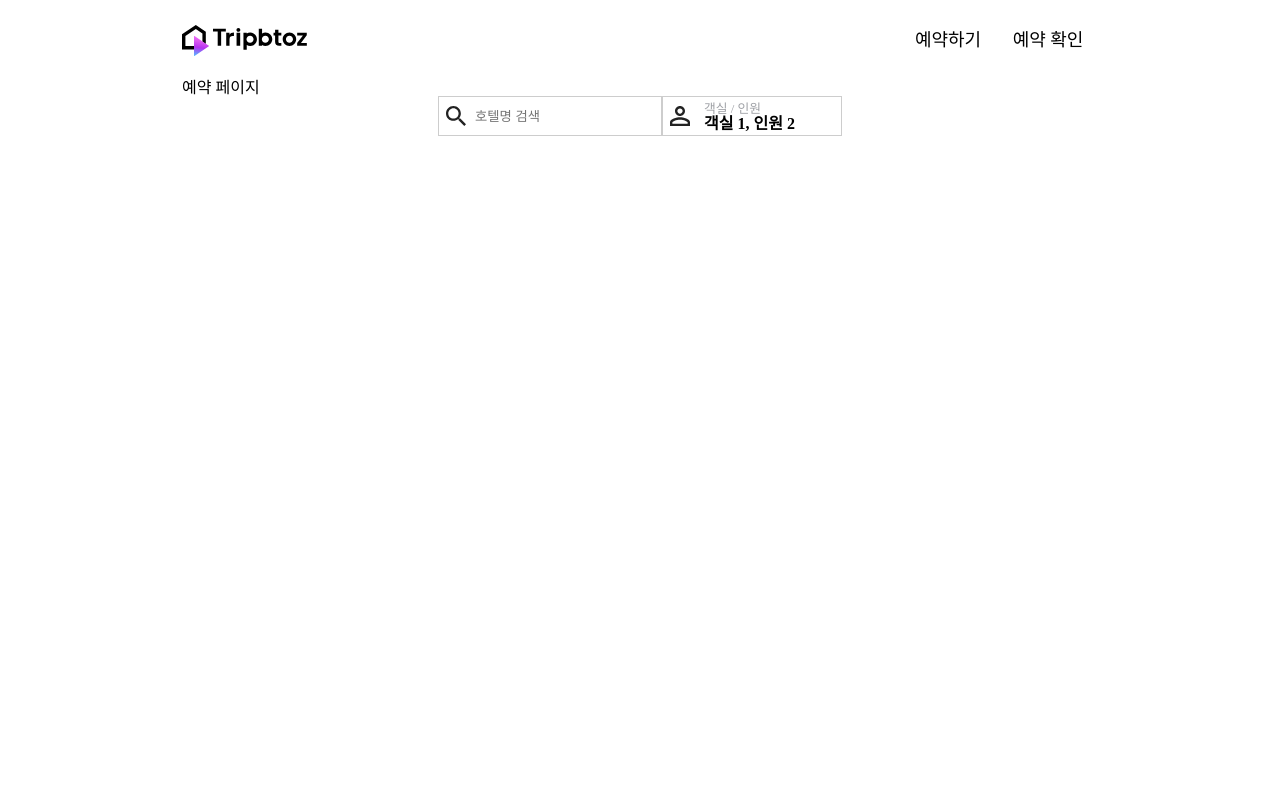
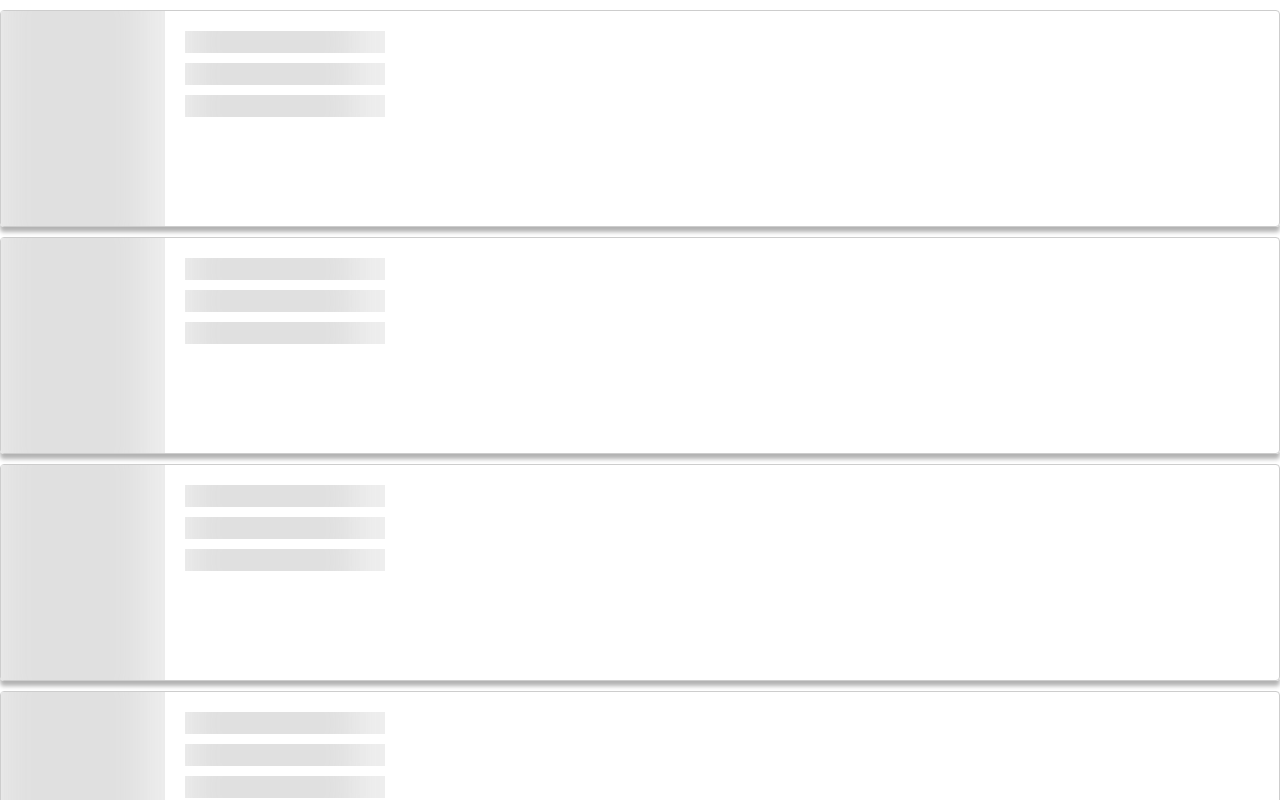
Before and after one commit to wanted-running-sheep/trip, a React (Create React App) app: page /skeleton in a window 1280 px wide. Before the commit this address led to /. Shown: the top 800 px of the page. Built offline with nearby package versions, Linux system fonts and the light colour scheme.

Commit message:
✨ feat: #19 스켈레톤 UI 구현 및 호텔 목록 스타일 수정

```diff
--- a/src/components/HotelCard.tsx
+++ b/src/components/HotelCard.tsx
@@ -3,6 +3,7 @@ import React, { useEffect, useState } from 'react';
 import { getHotelImage } from '@/utils';
 
 import styled from 'styled-components';
+import SkeletonItem from './Skeleton/SkeletonItem';
 
 interface HotelNameProps {
   hotelName: string;
@@ -26,7 +27,7 @@ const HotelCard = ({ hotelName, minGuest, maxGuest }: HotelNameProps) => {
   };
 
   if (isLoading) {
-    return <></>;
+    return <SkeletonItem />;
   }
 
   return (
@@ -51,10 +52,10 @@ const HotelCard = ({ hotelName, minGuest, maxGuest }: HotelNameProps) => {
 export default HotelCard;
 
 const Wrapper = styled.div`
-  margin-bottom: 10px;
-  border: 1px solid gray;
+  margin-top: 10px;
+  border: 1px solid ${({ theme }) => theme.color.border.lightgray};
   border-radius: 4px;
-
+  ${({ theme }) => theme.mixins.boxShadow()}
   display: flex;
 `;
 
--- a/src/components/HotelList.tsx
+++ b/src/components/HotelList.tsx
@@ -9,6 +9,7 @@ import Spinner from '@/components/Spinner';
 import HotelCard from '@/components/HotelCard';
 
 import styled from 'styled-components';
+import Skeleton from './Skeleton';
 
 interface HotelListProps {
   searchQuery?: searchQueryWithoutCurrentPage;
@@ -39,7 +40,10 @@ const HotelList = ({ searchQuery = initFilterValue }: HotelListProps) => {
   return (
     <Wrapper>
       <ul>
-        {hotelList.map(({ hotel_name, occupancy }) => (
+        {isLoading && !hotelList.length ? (
+          <Skeleton />
+        ) : (
+          hotelList.map(({ hotel_name, occupancy }) => (
             <Li key={hotel_name}>
               <HotelCard
                 hotelName={hotel_name}
@@ -47,7 +51,8 @@ const HotelList = ({ searchQuery = initFilterValue }: HotelListProps) => {
                 maxGuest={occupancy.max}
               />
             </Li>
-        ))}
+          ))
+        )}
       </ul>
       {isLoading && <Spinner />}
       <div ref={loaderRef}></div>
@@ -59,6 +64,7 @@ export default HotelList;
 
 const Wrapper = styled.div`
   overflow: auto;
+  ${({ theme }) => theme.mixins.noScrollBar()}
 `;
 
 const Li = styled.li`
--- /dev/null
+++ b/src/components/Skeleton/SkeletonItem.tsx
@@ -0,0 +1,83 @@
+import React from 'react';
+import styled from 'styled-components';
+
+const SkeletonItem = () => {
+  return (
+    <Wrapper>
+      <ImgWrapper>
+        <Shimmer />
+      </ImgWrapper>
+      <InfoArea>
+        <TextWrap>
+          <TextConatiner>
+            <Shimmer />
+          </TextConatiner>
+
+          <TextConatiner>
+            <Shimmer />
+          </TextConatiner>
+          <TextConatiner>
+            <Shimmer />
+          </TextConatiner>
+        </TextWrap>
+      </InfoArea>
+    </Wrapper>
+  );
+};
+
+export default SkeletonItem;
+
+const Wrapper = styled.div`
+  width: 100%;
+  margin-top: 10px;
+  border: 1px solid ${({ theme }) => theme.color.border.lightgray};
+  border-radius: 4px;
+  display: flex;
+
+  ${({ theme }) => theme.mixins.boxShadow()}
+`;
+
+const ImgWrapper = styled.div`
+  min-width: 164px;
+  height: 215px;
+  background-color: #eeeeee;
+  overflow: hidden;
+`;
+
+const InfoArea = styled.div`
+  width: 100%;
+  padding: 20px;
+  ${({ theme }) => theme.mixins.flexBox('', 'space-between')}
+`;
+
+const TextWrap = styled.div`
+  width: 200px;
+  height: 100%;
+`;
+
+const TextConatiner = styled.div`
+  width: 100%;
+  height: 22px;
+  overflow: hidden;
+  background-color: #eeeeee;
+  margin-bottom: 10px;
+`;
+
+const Shimmer = styled.div`
+  width: 50%;
+  height: 100%;
+  background-color: #e0e0e0;
+  box-shadow: 0 0 30px 30px #e0e0e0;
+  animation: loading 2s infinite;
+  @keyframes loading {
+    0% {
+      transform: translateX(-50%);
+    }
+    50% {
+      transform: translateX(100%);
+    }
+    100% {
+      transform: translate(100%);
+    }
+  }
+`;
--- /dev/null
+++ b/src/components/Skeleton/index.tsx
@@ -0,0 +1,18 @@
+import React from 'react';
+import createArray from '@/utils/createArray';
+import styled from 'styled-components';
+import SkeletonItem from './SkeletonItem';
+
+const Skeleton = () => {
+  return (
+    <Wrapper>
+      {createArray(10).map((v) => (
+        <SkeletonItem key={v} />
+      ))}
+    </Wrapper>
+  );
+};
+
+export default Skeleton;
+
+const Wrapper = styled.div``;
--- a/src/hooks/useFetchHotel.tsx
+++ b/src/hooks/useFetchHotel.tsx
@@ -50,7 +50,6 @@ const useFetchHotel = (
     if (currentPage === FIRST_PAGE) {
       setTotalPage(getTotalPage(hotelResponse));
     }
-
     setTimeout(() => {
       setHotelList((prev) => [...prev, ...hotelResponse.data]);
       setIsLoading(false);
--- a/src/pages/MainPage.tsx
+++ b/src/pages/MainPage.tsx
@@ -1,12 +1,13 @@
 import React from 'react';
 import styled from 'styled-components';
 import { Search } from '@/components';
+import HotelList from '@/components/HotelList';
 
 const MainPage = () => {
   return (
     <Section>
-      예약 페이지
       <Search />
+      <HotelList />
     </Section>
   );
 };
--- a/src/routes/index.tsx
+++ b/src/routes/index.tsx
@@ -4,6 +4,7 @@ import { Navigate, Route, Routes } from 'react-router-dom';
 import Layout from '@/components/Layout';
 import { ConfirmPage, MainPage } from '@/pages';
 import { NavigateEnum } from '@/types/enum';
+import Skeleton from '@/components/Skeleton';
 
 const Router = () => {
   return (
@@ -12,6 +13,7 @@ const Router = () => {
         <Route path={NavigateEnum.MAIN} element={<MainPage />}></Route>
         <Route path={NavigateEnum.CONFIRM} element={<ConfirmPage />} />
       </Route>
+      <Route path="/skeleton" element={<Skeleton />} />
       <Route path="*" element={<Navigate replace to="/" />} />
     </Routes>
   );
--- /dev/null
+++ b/src/utils/createArray.ts
@@ -0,0 +1,7 @@
+const createArray = (n: number) => {
+  const arr = Array.from({ length: n }, (_, i) => i);
+
+  return arr;
+};
+
+export default createArray;
```
Lines whose indentation alone changed are shown as unchanged.
